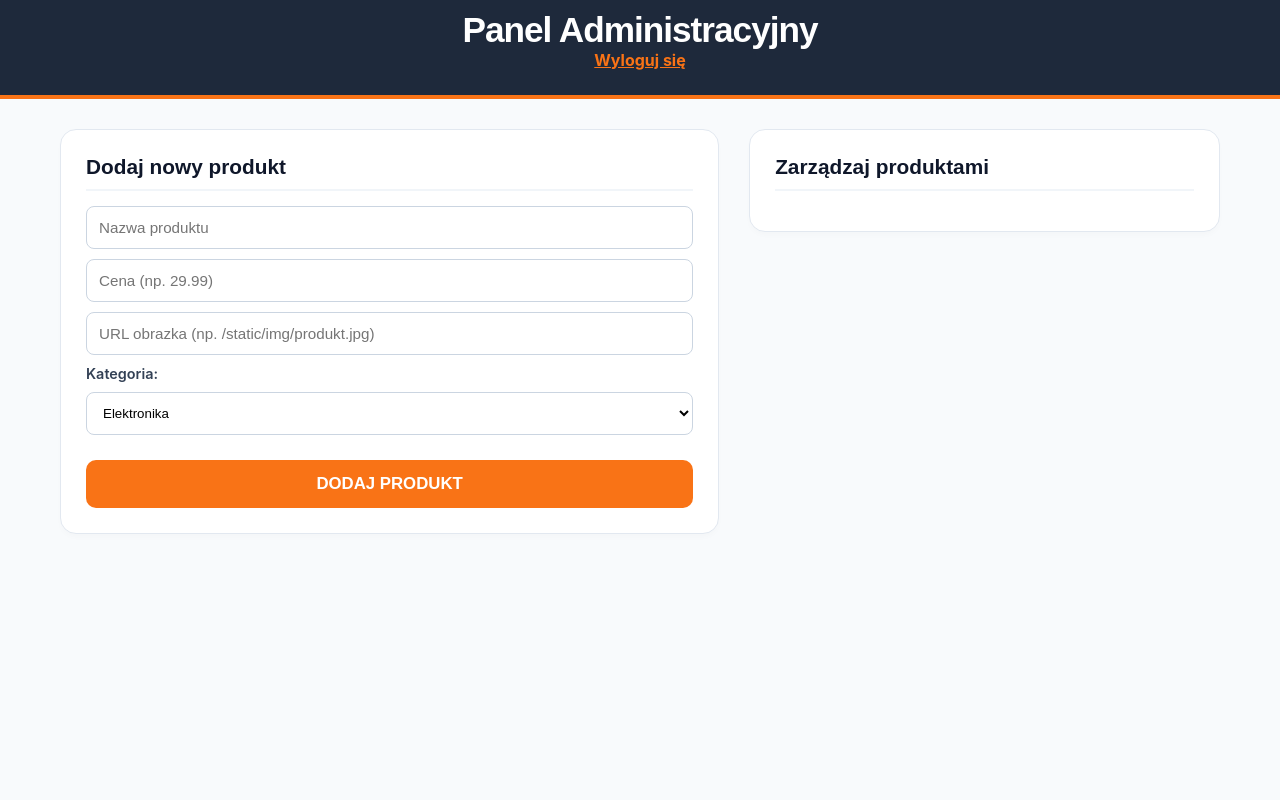
After one commit to patrykkudlawiec20-creator/zadanie-sklep-wielobranz, a Flask app: page /admin in a window 1280 px wide. The commit adds this page. Run offline with Flask 3, Linux system fonts and the light colour scheme; the visitor is signed in with stand-in values (Sample User, id 1).

Commit message:
panel admina
wprowadzenie dzialajacego panelu admina

```diff
--- a/main.py
+++ b/main.py
@@ -1,4 +1,4 @@
-from flask import Flask, render_template, request, redirect, url_for, session
+from flask import Flask, render_template, request, redirect, url_for, session, flash
 from utils.produkty import produkty
 from utils.logowanie import logowanie
 from utils.koszyk import koszyk
@@ -139,8 +139,8 @@ def kupteraz(product):
 
 @app.route("/logout")
 def logout():
-    session.clear()
-
+    session.pop('user_id', None)
+    session.pop('email', None)
     return redirect(url_for('sklep'))
 
 @app.route('/Koszyczek', methods=['GET', 'POST'])
@@ -335,6 +335,70 @@ def zmien_ilosc_w_koszyku():
 
     return jsonify({"success": True}), 200
 
+ADMIN_USERNAME = "admin"
+ADMIN_PASSWORD = "admin123"
+
+@app.route('/admin/login', methods=['GET', 'POST'])
+def admin_login():
+    if request.method == 'POST':
+        username = request.form.get('username')
+        password = request.form.get('password')
+
+        if username == ADMIN_USERNAME and password == ADMIN_PASSWORD:
+            session['is_admin'] = True
+            return redirect(url_for('admin_panel'))
+        else:
+            flash('Błędny login lub hasło!', 'error')
+
+    return render_template('admin_login.html')
+
+@app.route('/admin', methods=['GET', 'POST'])
+def admin_panel():
+    if not session.get('is_admin'):
+        return redirect(url_for('admin_login'))
+
+    if request.method == 'POST':
+        name = request.form.get('name')
+        price = request.form.get('price')
+        image = request.form.get('image')
+        category = request.form.get('category')
+
+        flash('Produkt został dodany pomyślnie!', 'success')
+        return redirect(url_for('admin_panel'))
+
+    products = []
+    return render_template('admin_panel.html', products=products)
+
+@app.route('/admin/edycja/<int:product_id>', methods=['GET', 'POST'])
+def admin_edit(product_id):
+    if not session.get('is_admin'):
+        return redirect(url_for('admin_login'))
+
+    product = None
+
+    if request.method == 'POST':
+        product.name = request.form.get('name')
+        product.price = request.form.get('price')
+        product.image = request.form.get('image')
+        product.category = request.form.get('category')
+
+        flash('Produkt został zaktualizowany!', 'success')
+        return redirect(url_for('admin_panel'))
+
+    return render_template('admin_edit.html', product=product)
+
+@app.route('/admin/usun/<int:product_id>', methods=['POST'])
+def admin_delete(product_id):
+    if not session.get('is_admin'):
+        return redirect(url_for('admin_login'))
+
+    flash('Produkt został usunięty!', 'success')
+    return redirect(url_for('admin_panel'))
+
+@app.route('/admin/logout')
+def admin_logout():
+    session.pop('is_admin', None)
+    return redirect(url_for('admin_login'))
 
 if __name__ == "__main__":
     app.run(host="0.0.0.0",
--- /dev/null
+++ b/templates/admin_panel.html
@@ -0,0 +1,59 @@
+<!DOCTYPE html>
+<html lang="pl">
+<head>
+    <meta charset="UTF-8">
+    <meta name="viewport" content="width=device-width, initial-scale=1.0">
+    <title>Panel Admina</title>
+    <link rel="stylesheet" href="{{ url_for('static', filename='style.css') }}">
+</head>
+<body>
+    <div class="header">
+        <h1>Panel Administracyjny</h1>
+        <a href="{{ url_for('admin_logout') }}" style="color: #f97316; font-weight: bold; text-decoration: underline;">Wyloguj się</a>
+    </div>
+
+    <div class="koszyk-wrapper" style="margin-top: 30px;">
+        <div class="podsumowanie-koszyka">
+            <h3>Dodaj nowy produkt</h3>
+            <form method="POST" class="formularz-zamowienia">
+                <div class="sekcja-formularza">
+                    <input type="text" name="name" placeholder="Nazwa produktu" required>
+                    <input type="text" name="price" placeholder="Cena (np. 29.99)" required>
+                    <input type="text" name="image" placeholder="URL obrazka (np. /static/img/produkt.jpg)" required>
+
+                    <label style="font-size: 0.9rem; font-weight: 600; color: #334155;">Kategoria:</label>
+                    <select name="category" style="width: 100%; padding: 12px; border: 1px solid #cbd5e1; border-radius: 8px; background: white;">
+                        <option value="electronics">Elektronika</option>
+                        <option value="books">Książki</option>
+                        <option value="shoes">Buty</option>
+                        <option value="clothing">Ubrania</option>
+                        <option value="dla_ciebie">Dla ciebie</option>
+                    </select>
+                </div>
+                <button type="submit" class="btn-kup">DODAJ PRODUKT</button>
+            </form>
+        </div>
+
+        <div class="podsumowanie-koszyka">
+            <h3>Zarządzaj produktami</h3>
+            <div style="display: flex; flex-direction: column; gap: 15px; margin-top: 15px;">
+                {% for product in products %}
+                <div style="display: flex; justify-content: space-between; align-items: center; padding: 10px; border-bottom: 1px solid #e2e8f0;">
+                    <div>
+                        <strong style="color: #0f172a;">{{ product.name }}</strong> - {{ product.price }} zł
+                        <br><span style="font-size: 0.8rem; color: #64748b;">Kategoria: {{ product.category }}</span>
+                    </div>
+                    <div style="display: flex; gap: 10px;">
+                        <a href="{{ url_for('admin_edit', product_id=product.id) }}" class="kup" style="padding: 6px 12px; font-size: 0.85rem; border-radius: 6px; width: auto;">Edytuj</a>
+
+                        <form action="{{ url_for('admin_delete', product_id=product.id) }}" method="POST" onsubmit="return confirm('Czy na pewno chcesz usunąć ten produkt?');" style="margin: 0;">
+                            <button type="submit" class="btn-usun" style="margin: 0; padding: 6px 12px; font-size: 0.85rem; border-radius: 6px; width: auto;">Usuń</button>
+                        </form>
+                    </div>
+                </div>
+                {% endfor %}
+            </div>
+        </div>
+    </div>
+</body>
+</html>
```
Also changed, not shown: static/script.js (+17 -14 lines), templates/admin_edit.html (added, +43 -0 lines), templates/admin_login.html (added, +34 -0 lines), templates/konto.html (+15 -21 lines).
